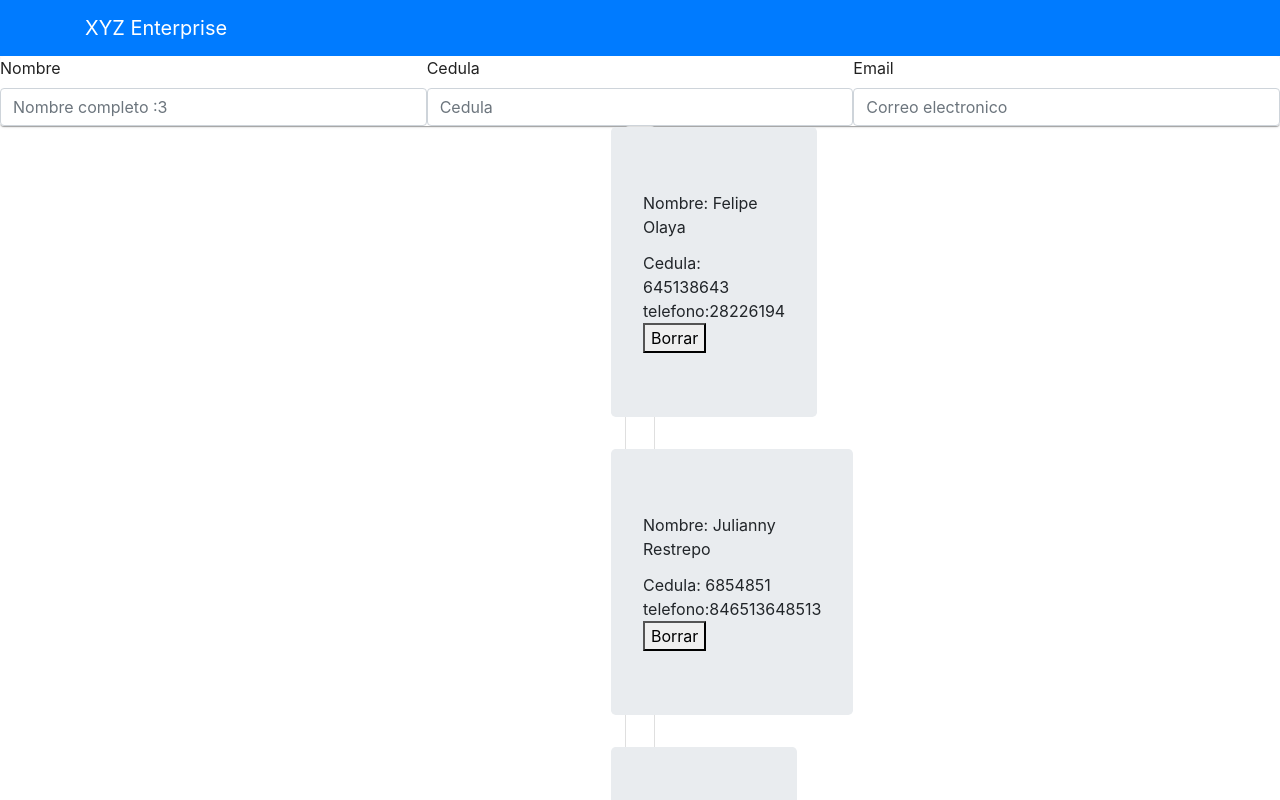
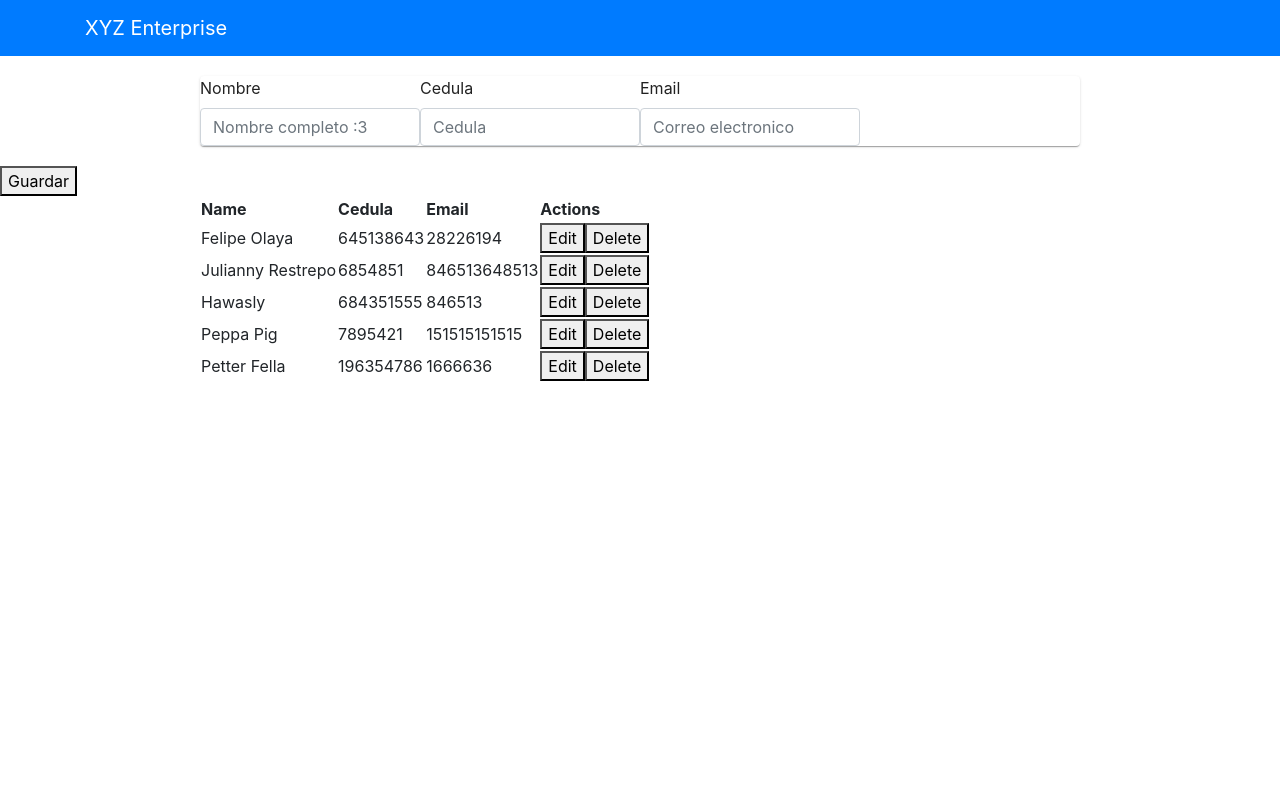
Before and after one commit to folayao/telematicaProyectoFinalHawasJuliFelipe, a React (Create React App) app: page / in a window 1280 px wide. Shown: the top 800 px of the page. Built offline with nearby package versions, Linux system fonts and the light colour scheme.

Commit message:
-modificated UI

```diff
--- a/src/App.js
+++ b/src/App.js
@@ -21,6 +21,7 @@ function App() {
       <div className="container_two">
         <Form/>
       </div>
+      <button className="btn_primary">Guardar</button>
       <div className="container_three">
         <Consultas/>
       </div>
--- a/src/componentes/Consultas.js
+++ b/src/componentes/Consultas.js
@@ -15,36 +15,33 @@ class Consultas extends Component {
     }
 
     render() {
-        const usuarios = this.state.dataUser.map((userdataset) => {
-            return (
-            <div  className="row">
-                <div className="d">
-                <Jumbotron key={userdataset.cedula} className="cards">
-                    <div className="">
-                    <CardTitle>Nombre: {userdataset.nombre}</CardTitle>
-                    </div>
-                    <div className="">
-                    <CardText>Cedula: {userdataset.cedula}</CardText>
-                    </div>
-                    <div className="">
-                    <CardText>telefono:{userdataset.telefono}</CardText>
-                    </div>
-                    <button type="submit  btn">Borrar</button>
-                </Jumbotron>
-                </div>
-            </div>
-            );
-        });
+
         return (
-            <div className="">
-                <Card>
-                    <CardText>
-                        {usuarios}
-
-                    </CardText>
-                </Card>
-
-            </div>
+            <table>
+                <thead>
+                    <tr>
+                        <th> Name </th>
+                        <th> Cedula </th>
+                        <th> Email </th>
+                        <th> Actions </th>
+                    </tr>
+                </thead>
+                <tbody>
+                    {
+                        this.state.dataUser.map((userdataset)=>(
+                            <tr key={userdataset.cedula}>
+                            <td> {userdataset.nombre} </td>
+                            <td> {userdataset.cedula} </td>
+                            <td> {userdataset.telefono} </td>
+                            <td>
+                                <button className="button">Edit</button>
+                                <button className="button">Delete</button>
+                            </td>
+                            </tr>
+                        ))
+                    }
+                </tbody>
+            </table>
         );
     }
 }
--- a/src/componentes/Form.js
+++ b/src/componentes/Form.js
@@ -9,15 +9,15 @@ const Form = () => {
     return (
         <Paper className="params" id="paperParams">
             <Grid container direction="row">
-                <Grid className="inputs" item xs={4}>
+                <Grid className="inputs" item xs={3}>
                     <label className="formulario1">Nombre</label>
                     <input type="text"  className="input1 form-control" placeholder="Nombre completo :3"/>
                 </Grid>
-                <Grid className="inputs" item xs={4}>
+                <Grid className="inputs" item xs={3}>
                     <label className="formulario1">Cedula</label>
                     <input type="text"  className="input1 form-control" placeholder="Cedula"/>
                 </Grid>
-                <Grid className="inputs" item xs={4}>
+                <Grid className="inputs" item xs={3}>
                     <label className="formulario1">Email</label>
                     <input type="text"  className="input1 form-control" placeholder="Correo electronico"/>
                 </Grid>
--- a/src/styles/app.scss
+++ b/src/styles/app.scss
@@ -1,4 +1,15 @@
 .container_three{
-    padding-left: 625px;
-    padding-right: 625px;
+    padding-left: 200px;
+    padding-right: 200px;
 }
+.btn{
+    border-color: blue($color: #000000);
+    padding-left: 200px;
+    padding-right: 200px;
+}
+.container_two{
+    padding-left: 200px;
+    padding-right: 200px;
+    padding-top: 20px;
+    padding-bottom: 20px;
+}
```
